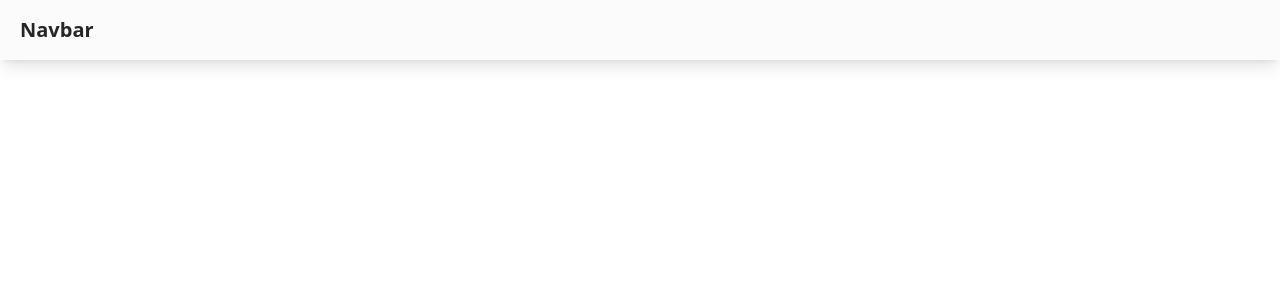
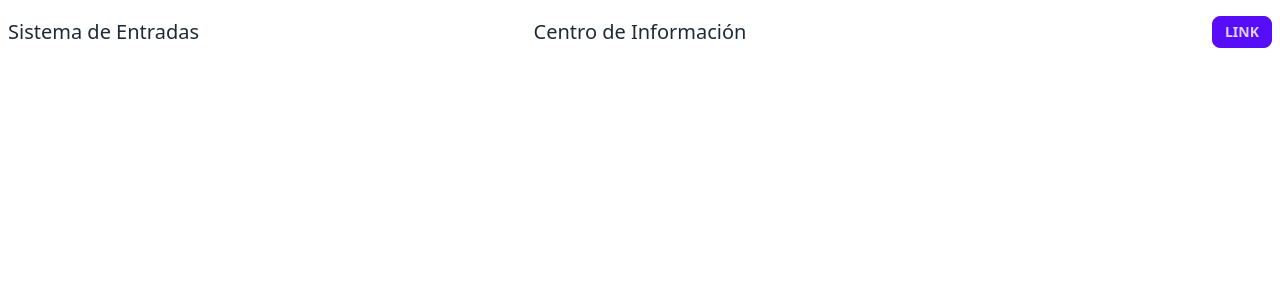
Before and after one commit to whoAngeel/sistema-entradas-ci, a Vue app: page / in a window 1280 px wide. Shown: the top 300 px of the page. Built offline with nearby package versions, Linux system fonts and the light colour scheme.

Commit message:
feat(navbar.vue): creando el navbar

```diff
--- a/src/main/index.js
+++ b/src/main/index.js
@@ -18,6 +18,7 @@ function createWindow() {
   })
 
   mainWindow.on('ready-to-show', () => {
+    mainWindow.maximize()
     mainWindow.show()
   })
 
--- a/src/renderer/src/App.vue
+++ b/src/renderer/src/App.vue
@@ -1,29 +1,9 @@
-<script>
-import {
-  Chart,
-  initTE,
-} from "tw-elements";
-
-initTE({ Chart });
+<script setup>
+import Navbar from './components/Navbar.vue'
 </script>
 
 <template>
-  <nav
-    class="relative flex w-full flex-wrap items-center justify-between bg-[#FBFBFB] py-2 text-neutral-500 shadow-lg hover:text-neutral-700 focus:text-neutral-700 dark:bg-neutral-600 lg:py-4">
-    <div class="flex w-full flex-wrap items-center justify-between px-3">
-      <div class="ml-2">
-        <a class="text-xl font-semibold text-neutral-800 dark:text-neutral-200" href="#">Navbar</a>
-      </div>
-    </div>
-  </nav>
-
-
-  <div class="mx-auto w-3/5 overflow-hidden">
-    <canvas data-te-chart="bar" data-te-dataset-label="Traffic"
-      data-te-labels="['Monday', 'Tuesday' , 'Wednesday' , 'Thursday' , 'Friday' , 'Saturday' , 'Sunday ']"
-      data-te-dataset-data="[2112, 2343, 2545, 3423, 2365, 1985, 987]">
-    </canvas>
-  </div>
+  <Navbar></Navbar>
 </template>
 
 <style>
--- /dev/null
+++ b/src/renderer/src/components/Navbar.vue
@@ -0,0 +1,13 @@
+<template>
+    <div class="navbar bg-base-100">
+        <div class="navbar-start">
+            <a class="normal-case text-xl">Sistema de Entradas</a>
+        </div>
+        <div class="navbar-center text-xl">Centro de Información</div>
+        <div class="navbar-end">
+            <a class="btn btn-primary btn-sm">Link</a>
+        </div>
+    </div>
+</template>
+
+<script></script>
```
